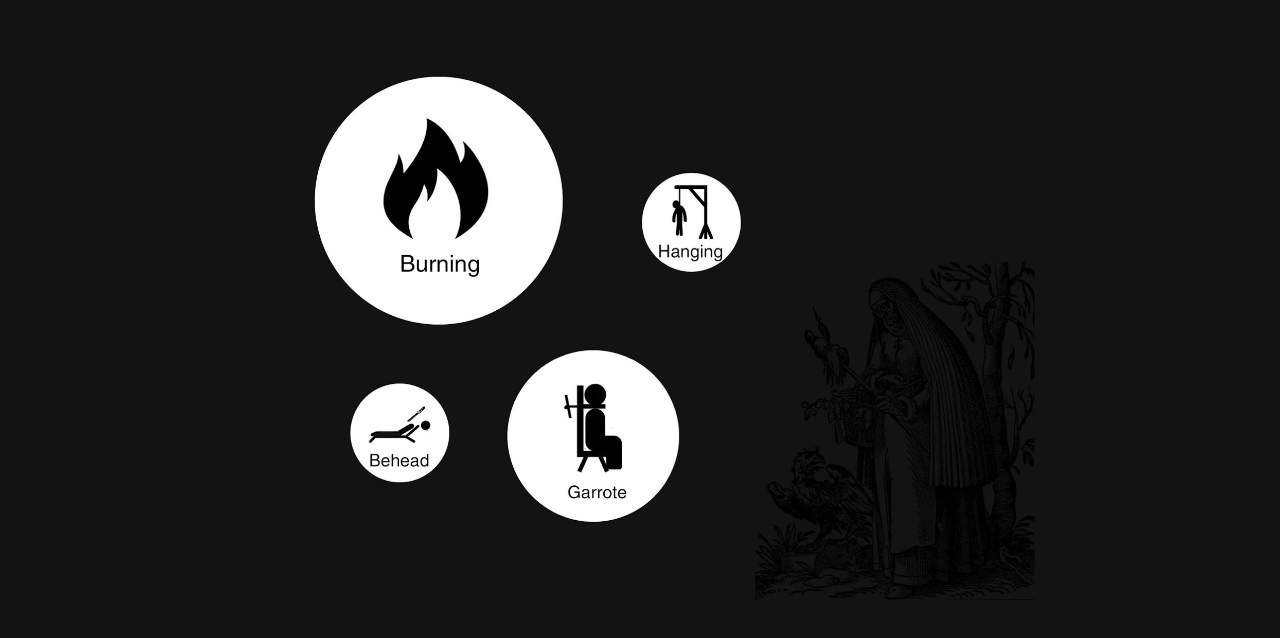
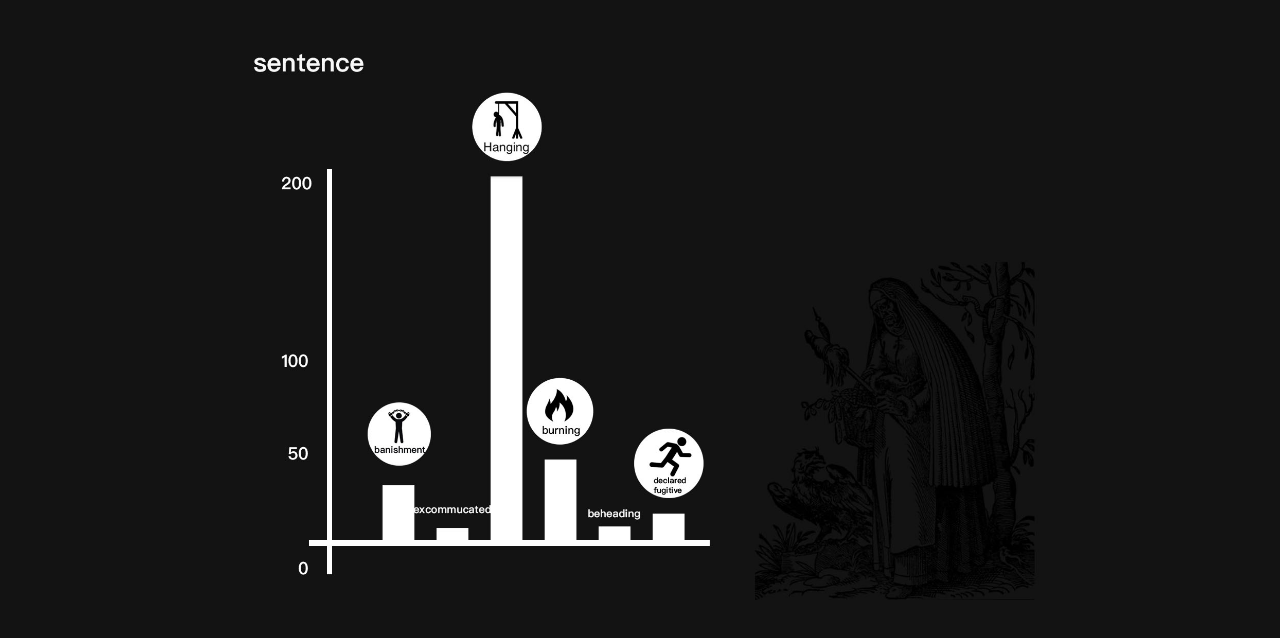
Before and after one commit to kannpai/WitchCraft_webpage, a plain HTML site: page end.html in a window 1280 px wide. Shown: the part 136-774 px from the top of the page. Drawn offline with Linux system fonts and the light colour scheme.

Commit message:
change the execution to sentences
change the execution to sentences in endpage

```diff
--- a/end.html
+++ b/end.html
@@ -33,7 +33,8 @@
 
 
 <div style="position: absolute;">
- <img src="img/executionMethods.jpg" alt="executionMethods" width = 800/>
+ <!-- <img src="img/executionMethods.jpg" alt="executionMethods" width = 800/> -->
+ <img src="img/sentences.jpg" alt="executionMethods" width = 800/>
 
 </div>
 
```
Also changed, not shown: img/sentences.jpg (added).
